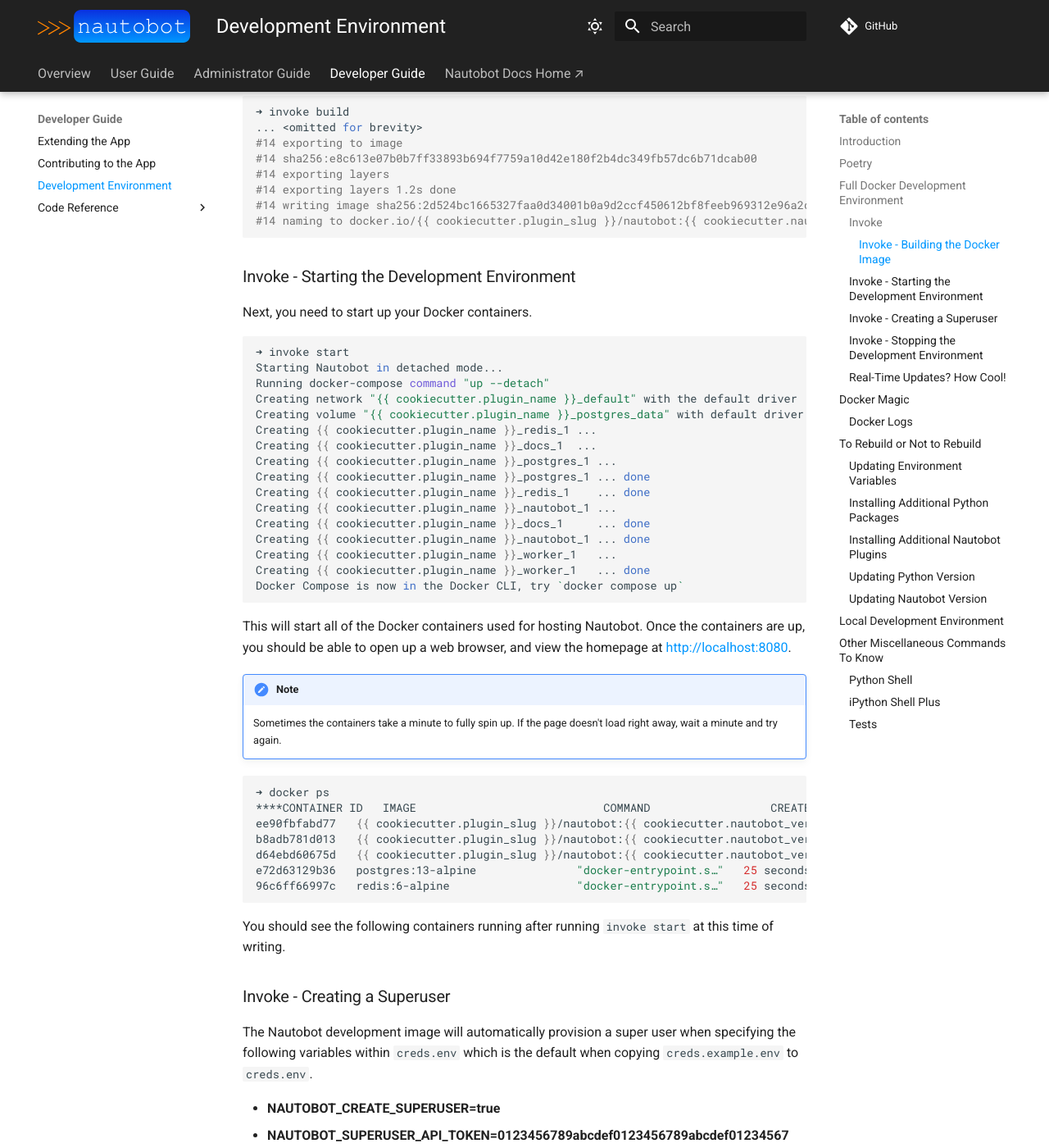
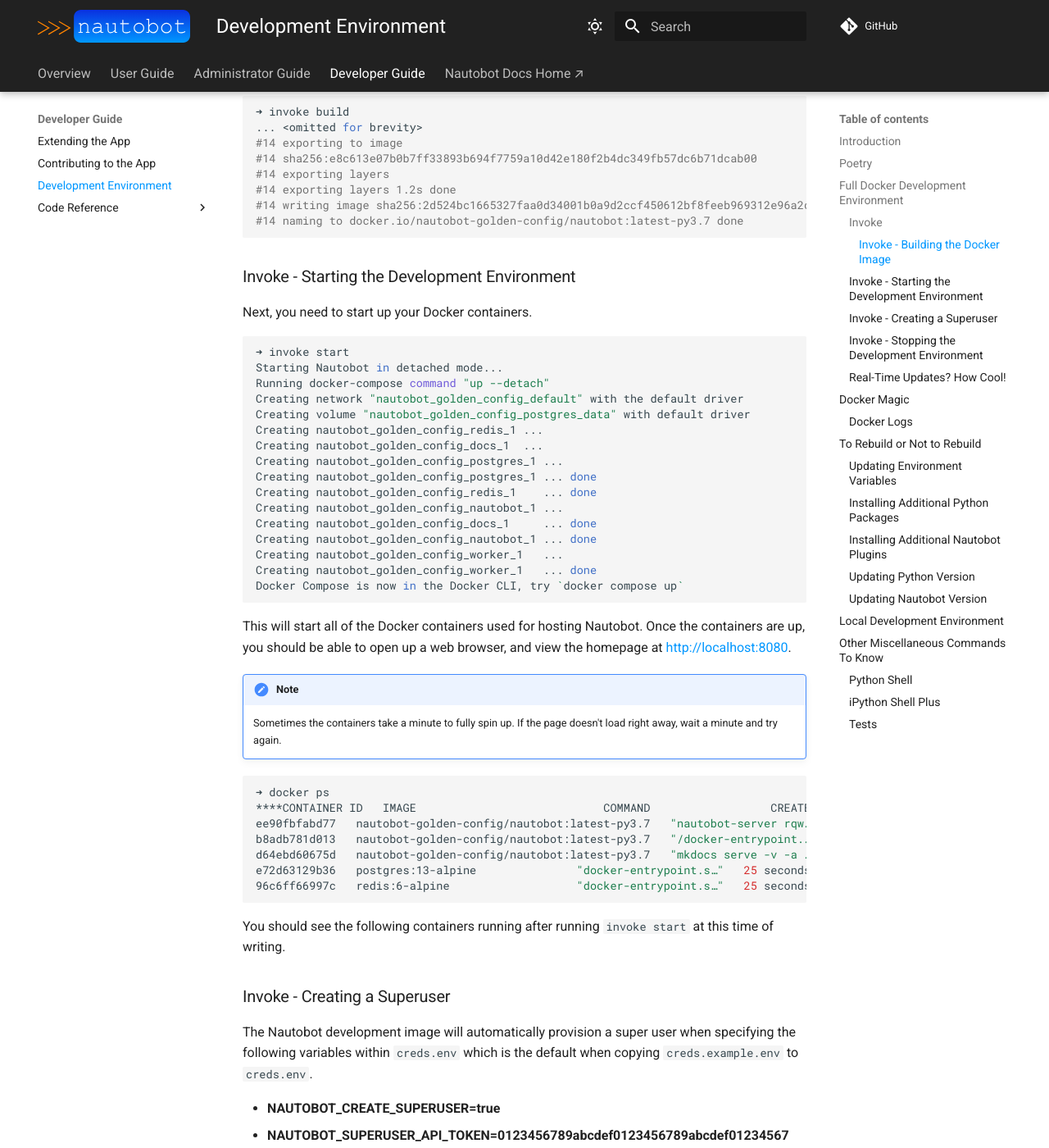
Before and after one commit to nautobot/nautobot-app-golden-config, an MkDocs documentation site: the page built from docs/dev/dev_environment.md, in a window 1280 px wide and 1400 px high, scrolled down 1489 px. Shown: the whole window at 82% size. Built offline with MkDocs 1.6.1 and Material for MkDocs 9.7.7, drawn with Linux system fonts in a browser that asks for light colours; comment, search, counter and statistics services are not loaded; some of the changed text lies outside the part shown.

Commit message:
remove cookiecutter boilerplate

````diff
--- a/docs/dev/dev_environment.md
+++ b/docs/dev/dev_environment.md
@@ -42,7 +42,7 @@
 #14 exporting layers
 #14 exporting layers 1.2s done
 #14 writing image sha256:2d524bc1665327faa0d34001b0a9d2ccf450612bf8feeb969312e96a2d3e3503 done
-#14 naming to docker.io/{{ cookiecutter.plugin_slug }}/nautobot:{{ cookiecutter.nautobot_version }}-py3.7 done
+#14 naming to docker.io/nautobot-golden-config/nautobot:latest-py3.7 done
 ```
 
 ### Invoke - Starting the Development Environment
@@ -53,18 +53,18 @@
 ➜ invoke start
 Starting Nautobot in detached mode...
 Running docker-compose command "up --detach"
-Creating network "{{ cookiecutter.plugin_name }}_default" with the default driver
-Creating volume "{{ cookiecutter.plugin_name }}_postgres_data" with default driver
-Creating {{ cookiecutter.plugin_name }}_redis_1 ...
-Creating {{ cookiecutter.plugin_name }}_docs_1  ...
-Creating {{ cookiecutter.plugin_name }}_postgres_1 ...
-Creating {{ cookiecutter.plugin_name }}_postgres_1 ... done
-Creating {{ cookiecutter.plugin_name }}_redis_1    ... done
-Creating {{ cookiecutter.plugin_name }}_nautobot_1 ...
-Creating {{ cookiecutter.plugin_name }}_docs_1     ... done
-Creating {{ cookiecutter.plugin_name }}_nautobot_1 ... done
-Creating {{ cookiecutter.plugin_name }}_worker_1   ...
-Creating {{ cookiecutter.plugin_name }}_worker_1   ... done
+Creating network "nautobot_golden_config_default" with the default driver
+Creating volume "nautobot_golden_config_postgres_data" with default driver
+Creating nautobot_golden_config_redis_1 ...
+Creating nautobot_golden_config_docs_1  ...
+Creating nautobot_golden_config_postgres_1 ...
+Creating nautobot_golden_config_postgres_1 ... done
+Creating nautobot_golden_config_redis_1    ... done
+Creating nautobot_golden_config_nautobot_1 ...
+Creating nautobot_golden_config_docs_1     ... done
+Creating nautobot_golden_config_nautobot_1 ... done
+Creating nautobot_golden_config_worker_1   ...
+Creating nautobot_golden_config_worker_1   ... done
 Docker Compose is now in the Docker CLI, try `docker compose up`
 ```
 
@@ -76,11 +76,11 @@
 ```bash
 ➜ docker ps
 ****CONTAINER ID   IMAGE                            COMMAND                  CREATED          STATUS          PORTS                                       NAMES
-ee90fbfabd77   {{ cookiecutter.plugin_slug }}/nautobot:{{ cookiecutter.nautobot_version }}-py3.7   "nautobot-server rqw…"   16 seconds ago   Up 13 seconds                                               {{ cookiecutter.plugin_name }}_worker_1
-b8adb781d013   {{ cookiecutter.plugin_slug }}/nautobot:{{ cookiecutter.nautobot_version }}-py3.7   "/docker-entrypoint.…"   20 seconds ago   Up 15 seconds   0.0.0.0:8080->8080/tcp, :::8080->8080/tcp   {{ cookiecutter.plugin_name }}_nautobot_1
-d64ebd60675d   {{ cookiecutter.plugin_slug }}/nautobot:{{ cookiecutter.nautobot_version }}-py3.7   "mkdocs serve -v -a …"   25 seconds ago   Up 18 seconds   0.0.0.0:8001->8080/tcp, :::8001->8080/tcp   {{ cookiecutter.plugin_name }}_docs_1
-e72d63129b36   postgres:13-alpine               "docker-entrypoint.s…"   25 seconds ago   Up 19 seconds   0.0.0.0:5432->5432/tcp, :::5432->5432/tcp   {{ cookiecutter.plugin_name }}_postgres_1
-96c6ff66997c   redis:6-alpine                   "docker-entrypoint.s…"   25 seconds ago   Up 21 seconds   0.0.0.0:6379->6379/tcp, :::6379->6379/tcp   {{ cookiecutter.plugin_name }}_redis_1
+ee90fbfabd77   nautobot-golden-config/nautobot:latest-py3.7   "nautobot-server rqw…"   16 seconds ago   Up 13 seconds                                               nautobot_golden_config_worker_1
+b8adb781d013   nautobot-golden-config/nautobot:latest-py3.7   "/docker-entrypoint.…"   20 seconds ago   Up 15 seconds   0.0.0.0:8080->8080/tcp, :::8080->8080/tcp   nautobot_golden_config_nautobot_1
+d64ebd60675d   nautobot-golden-config/nautobot:latest-py3.7   "mkdocs serve -v -a …"   25 seconds ago   Up 18 seconds   0.0.0.0:8001->8080/tcp, :::8001->8080/tcp   nautobot_golden_config_docs_1
+e72d63129b36   postgres:13-alpine               "docker-entrypoint.s…"   25 seconds ago   Up 19 seconds   0.0.0.0:5432->5432/tcp, :::5432->5432/tcp   nautobot_golden_config_postgres_1
+96c6ff66997c   redis:6-alpine                   "docker-entrypoint.s…"   25 seconds ago   Up 21 seconds   0.0.0.0:6379->6379/tcp, :::6379->6379/tcp   nautobot_golden_config_redis_1
 ```
 
 You should see the following containers running after running `invoke start` at this time of writing.
@@ -118,27 +118,27 @@
 ➜ invoke stop
 Stopping Nautobot...
 Running docker-compose command "down"
-Stopping {{ cookiecutter.plugin_name }}_worker_1   ...
-Stopping {{ cookiecutter.plugin_name }}_nautobot_1 ...
-Stopping {{ cookiecutter.plugin_name }}_docs_1     ...
-Stopping {{ cookiecutter.plugin_name }}_redis_1    ...
-Stopping {{ cookiecutter.plugin_name }}_postgres_1 ...
-Stopping {{ cookiecutter.plugin_name }}_worker_1   ... done
-Stopping {{ cookiecutter.plugin_name }}_nautobot_1 ... done
-Stopping {{ cookiecutter.plugin_name }}_postgres_1 ... done
-Stopping {{ cookiecutter.plugin_name }}_redis_1    ... done
-Stopping {{ cookiecutter.plugin_name }}_docs_1     ... done
-Removing {{ cookiecutter.plugin_name }}_worker_1   ...
-Removing {{ cookiecutter.plugin_name }}_nautobot_1 ...
-Removing {{ cookiecutter.plugin_name }}_docs_1     ...
-Removing {{ cookiecutter.plugin_name }}_redis_1    ...
-Removing {{ cookiecutter.plugin_name }}_postgres_1 ...
-Removing {{ cookiecutter.plugin_name }}_postgres_1 ... done
-Removing {{ cookiecutter.plugin_name }}_docs_1     ... done
-Removing {{ cookiecutter.plugin_name }}_worker_1   ... done
-Removing {{ cookiecutter.plugin_name }}_redis_1    ... done
-Removing {{ cookiecutter.plugin_name }}_nautobot_1 ... done
-Removing network {{ cookiecutter.plugin_name }}_default
+Stopping nautobot_golden_config_worker_1   ...
+Stopping nautobot_golden_config_nautobot_1 ...
+Stopping nautobot_golden_config_docs_1     ...
+Stopping nautobot_golden_config_redis_1    ...
+Stopping nautobot_golden_config_postgres_1 ...
+Stopping nautobot_golden_config_worker_1   ... done
+Stopping nautobot_golden_config_nautobot_1 ... done
+Stopping nautobot_golden_config_postgres_1 ... done
+Stopping nautobot_golden_config_redis_1    ... done
+Stopping nautobot_golden_config_docs_1     ... done
+Removing nautobot_golden_config_worker_1   ...
+Removing nautobot_golden_config_nautobot_1 ...
+Removing nautobot_golden_config_docs_1     ...
+Removing nautobot_golden_config_redis_1    ...
+Removing nautobot_golden_config_postgres_1 ...
+Removing nautobot_golden_config_postgres_1 ... done
+Removing nautobot_golden_config_docs_1     ... done
+Removing nautobot_golden_config_worker_1   ... done
+Removing nautobot_golden_config_redis_1    ... done
+Removing nautobot_golden_config_nautobot_1 ... done
+Removing network nautobot_golden_config_default
 ```
 
 This will safely shut down all of your running Docker containers for this project. When you are ready to spin containers back up, it is as simple as running `invoke start` again like in [**Invoke - Starting the Development Environment**](#invoke---starting-the-development-environment).
@@ -175,7 +175,7 @@
 !!! note
 	The `-f` tag will keep the logs open, and output them in realtime as they are generated.
 
-So for example, our plugin is named `{{ cookiecutter.plugin_slug }}`, the command would most likely be `docker logs {{ cookiecutter.plugin_name }}_nautobot_1 -f`. You can find the name of all running containers via `docker ps`.
+So for example, our plugin is named `nautobot-golden-config`, the command would most likely be `docker logs nautobot_golden_config_nautobot_1 -f`. You can find the name of all running containers via `docker ps`.
 
 If you want to view the logs specific to the worker container, simply use the name of that container instead.
 
@@ -244,10 +244,10 @@
 To update the Python version, you can update it within `tasks.py`.
 
 ```python
-namespace = Collection("{{ cookiecutter.plugin_name }}")
+namespace = Collection("nautobot_golden_config")
 namespace.configure(
     {
-        "{{ cookiecutter.plugin_name }}": {
+        "nautobot_golden_config": {
             ...
             "python_ver": "3.7",
 	    ...
@@ -256,17 +256,17 @@
 )
 ```
 
-Or set the `INVOKE_{{ cookiecutter.plugin_name.upper() }}_PYTHON_VER` variable
+Or set the `INVOKE_NAUTOBOT_GOLDEN_CONFIG_PYTHON_VER` variable
 
 ### Updating Nautobot Version
 
 To update the Python version, you can update it within `tasks.py`.
 
 ```python
-namespace = Collection("{{ cookiecutter.plugin_name }}")
+namespace = Collection("nautobot_golden_config")
 namespace.configure(
     {
-        "{{ cookiecutter.plugin_name }}": {
+        "nautobot_golden_config": {
             ...
             "nautobot_ver": "1.0.2",
 	    ...
@@ -275,7 +275,7 @@
 )
 ```
 
-Or set the `INVOKE_{{ cookiecutter.plugin_name.upper() }}_NAUTOBOT_VER` variable
+Or set the `INVOKE_NAUTOBOT_GOLDEN_CONFIG_NAUTOBOT_VER` variable
 
 ## Local Development Environment
 
````
